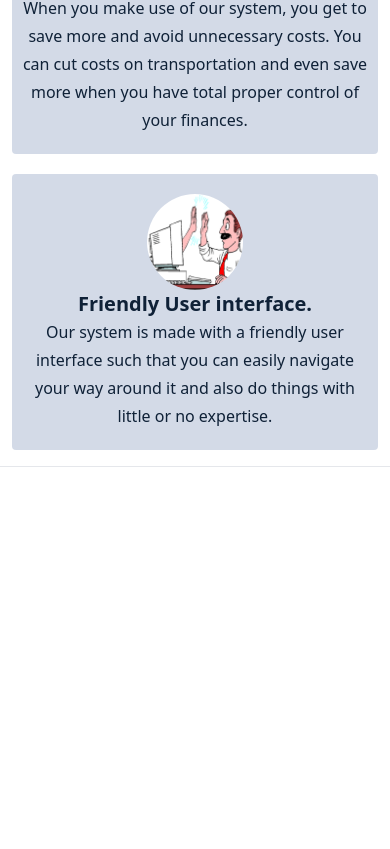
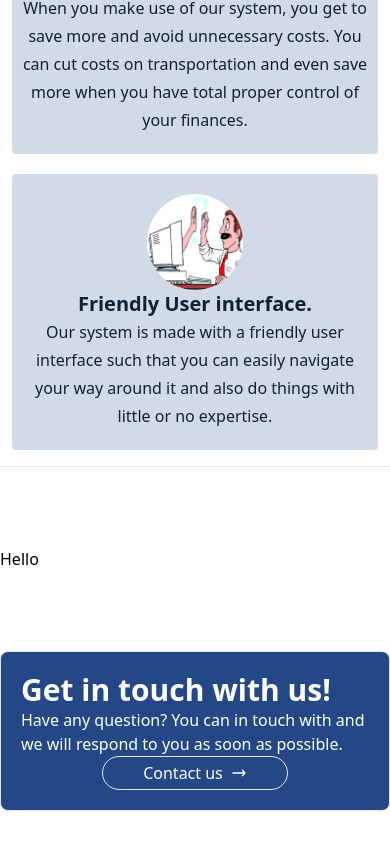
Before and after one commit to amoskyalo/rentals, a React (Create React App) app: page / in a window 390 px wide. Shown: the part 3663-4512 px from the top of the page. Before the commit the page ends 4130 px from the top, so only its background shows below. Built offline with nearby package versions, Linux system fonts and the light colour scheme.

Commit message:
worked on contacts responsiveness

```diff
--- a/src/Components/Contacts/Contact.jsx
+++ b/src/Components/Contacts/Contact.jsx
@@ -4,18 +4,21 @@ import { HiOutlineArrowNarrowRight } from "react-icons/hi";
 
 const Contact = () => {
   return (
-    <div className="contact border bg-navColor mx-auto py-20 px-10 mt-10 mb-10 rounded-lg xl:max-w-screen-xl lg:max-w-[75vw]" id="contacts">
-      <div className="flex flex-row justify-between items-center">
-        <div className="flex flex-col w-2/3">
-          <h2 className="text-szmd text-white font-bold">
+    <div
+      className="contact border p-5 bg-navColor mx-auto mt-10 mb-10 rounded-lg xl:max-w-screen-xl lg:max-w-[75vw] md:py-20 md:px-10"
+      id="contacts"
+    >
+      <div className="flex flex-col justify-between items-center md:flex-row">
+        <div className="flex flex-col md:w-2/3">
+          <h2 className="text-3xl text-white font-bold md:text-szmd">
             Get in touch with us!
           </h2>
-          <p className="text-white text-2xl lg:text-lg xl:text-2xl">
+          <p className="text-white text-base md:text-xl md:text-lg lg:text-lg xl:text-2xl">
             Have any question? You can in touch with and we will respond to you
             as soon as possible.
           </p>
         </div>
-        <Link className="border py-2 px-10 text-semibold text-white text-xl rounded-3xl flex items-center gap-2 hover:bg-white hover:text-navColor ease-in-out duration-500">
+        <Link className="border py-1 px-10 text-semibold text-white text-base rounded-3xl flex items-center gap-2 md:text-xl md:py-2 md:px-10 hover:bg-white hover:text-navColor ease-in-out duration-500">
           Contact us <HiOutlineArrowNarrowRight />
         </Link>
       </div>
--- a/src/Components/Home/Home.jsx
+++ b/src/Components/Home/Home.jsx
@@ -9,8 +9,8 @@ const Home = () => {
     <>
       <Hero />
       <About />
-      {/* <Testimonials />
-      <Contacts /> */}
+      <Testimonials />
+      <Contacts />
     </>
   )
 }
```
